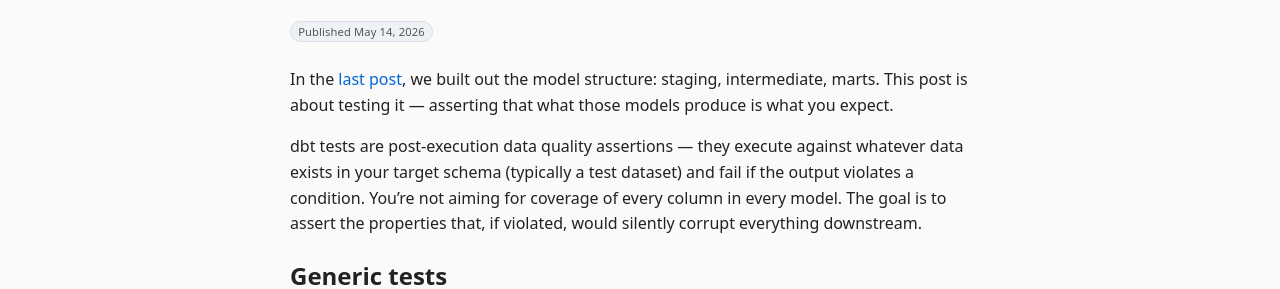
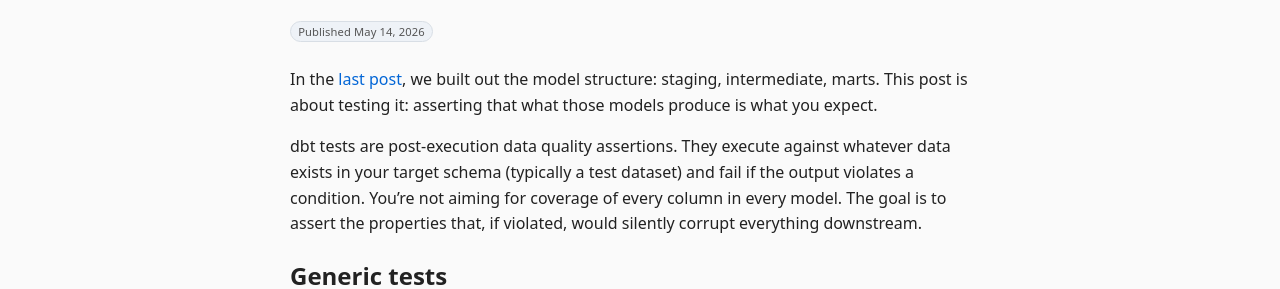
Before and after one commit to JohnSpencerTerry/wb, a Jekyll site: the page built from _articles/dbt-testing.md, in a window 1280 px wide and 900 px high. Shown: the part 292-581 px from the top of the window. Built offline with Jekyll 4.4.1, drawn with Linux system fonts in a browser that asks for light colours; some of the changed text lies outside the part shown.

````diff
--- a/_articles/dbt-testing.md
+++ b/_articles/dbt-testing.md
@@ -5,9 +5,9 @@ date: 2026-05-14
 category: Software Engineering
 ---
 
-In the [last post](/articles/dbt-models-refs-sources/), we built out the model structure: staging, intermediate, marts. This post is about testing it — asserting that what those models produce is what you expect.
+In the [last post](/articles/dbt-models-refs-sources/), we built out the model structure: staging, intermediate, marts. This post is about testing it: asserting that what those models produce is what you expect.
 
-dbt tests are post-execution data quality assertions — they execute against whatever data exists in your target schema (typically a test dataset) and fail if the output violates a condition. You're not aiming for coverage of every column in every model. The goal is to assert the properties that, if violated, would silently corrupt everything downstream.
+dbt tests are post-execution data quality assertions. They execute against whatever data exists in your target schema (typically a test dataset) and fail if the output violates a condition. You're not aiming for coverage of every column in every model. The goal is to assert the properties that, if violated, would silently corrupt everything downstream.
 
 
 ## Generic tests
@@ -131,4 +131,4 @@ jobs:
         run: dbt test --select staging --profiles-dir ./profiles
 ```
 
-Two things to get right. First, run against a CI environment with representative data — `dbt test` against an empty schema passes every test. Second, `--select staging` scopes tests to the layer where raw data contracts are enforced. If `stg_card_transactions` passes, you've verified ingestion output before any downstream model runs.
+Two things to get right. First, run against a CI environment with representative data. `dbt test` against an empty schema passes every test. Second, `--select staging` scopes tests to the layer where raw data contracts are enforced. If `stg_card_transactions` passes, you've verified ingestion output before any downstream model runs.
````
Also changed, not shown: other parts of _articles/dbt-testing.md (+1 -1 lines).
